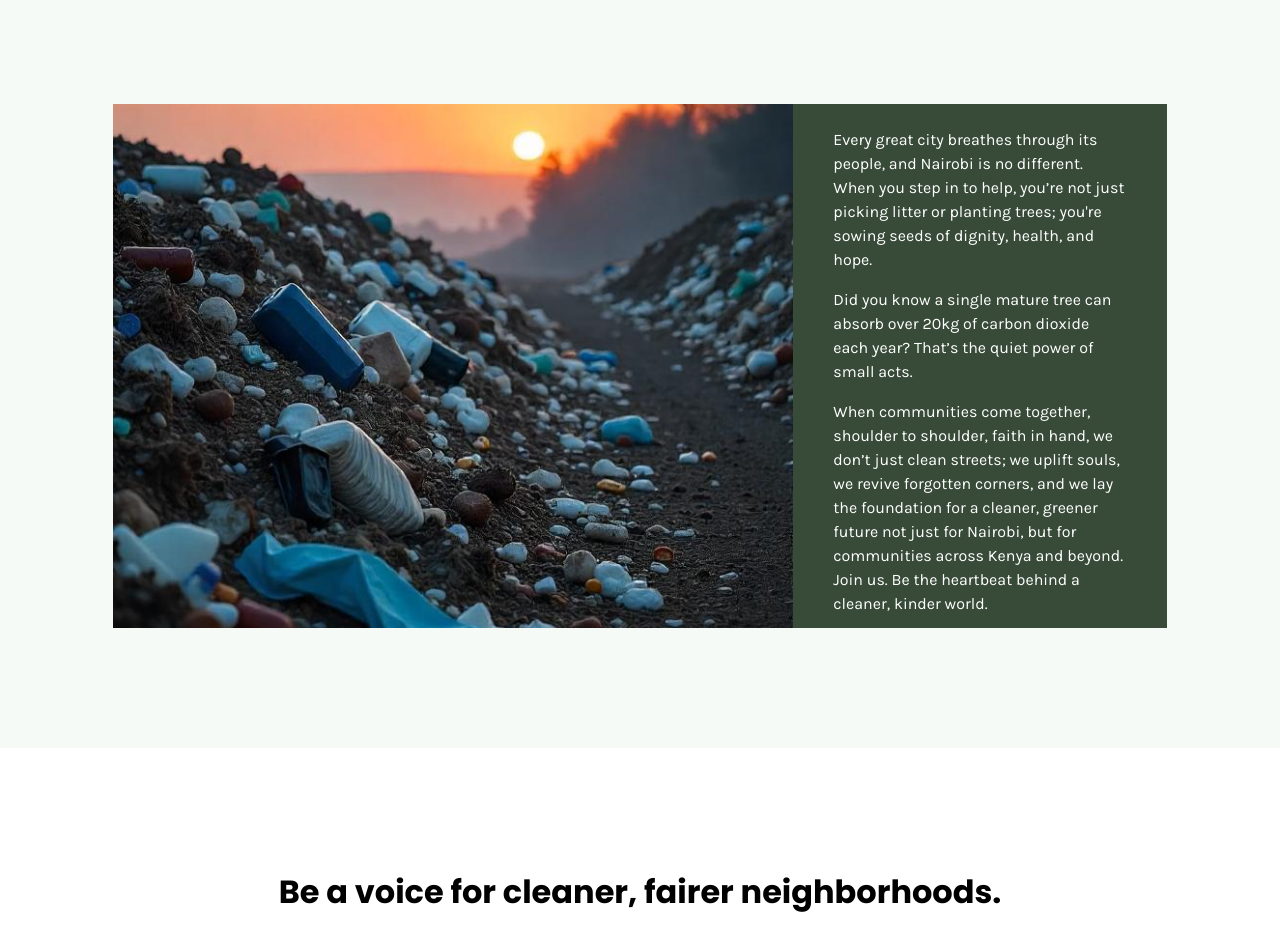
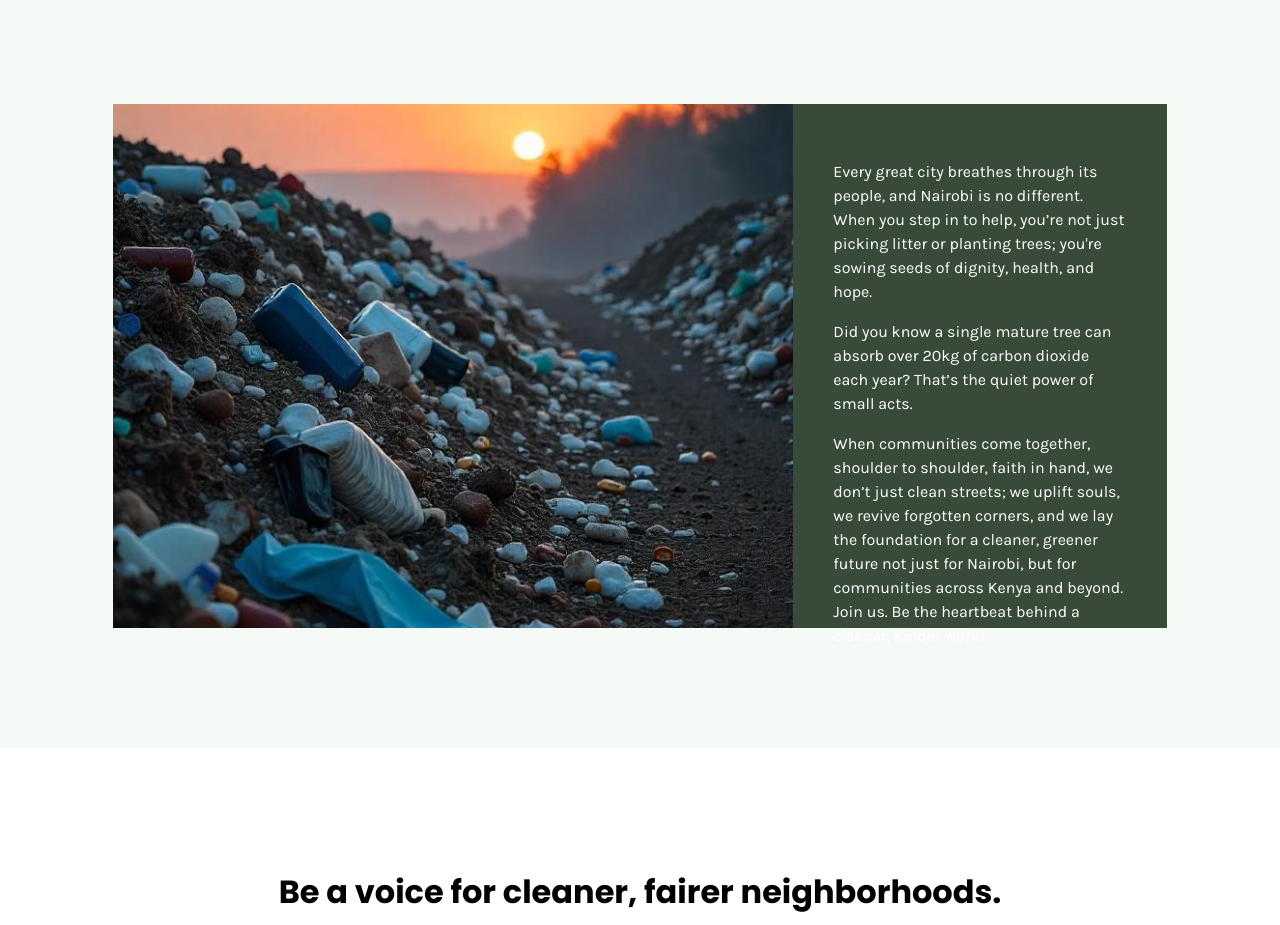
Before and after one commit to Ayiera-20/The-Unsolicited-Chosen-website, a React (Vite) app: page /getinvolved in a window 1280 px wide. Shown: the part 2500-3425 px from the top of the page. Built offline with nearby package versions, Linux system fonts and the light colour scheme.

Commit message:
style:adjust text padding

```diff
--- a/src/routes/Get_Involved/Insipiring_Facts.tsx
+++ b/src/routes/Get_Involved/Insipiring_Facts.tsx
@@ -11,8 +11,8 @@ const InspiringFacts = () => {
                 className="w-170 h-131 object-cover"
                 />
 
-                <div className="bg-[#384B38] w-full md:w-1/3 space-y-4 text-white px-10 py-6 text-[16px] h-131 max-h-131">
-                    <p>Every great city breathes through its people, and Nairobi is no different. When you step in to help, you’re not just picking litter or planting trees; you're sowing seeds of dignity, health, and hope. </p>
+                <div className="bg-[#384B38] w-full md:w-1/3 space-y-4 text-white px-10  py-6 text-[16px] h-131 max-h-131">
+                    <p className="pt-8">Every great city breathes through its people, and Nairobi is no different. When you step in to help, you’re not just picking litter or planting trees; you're sowing seeds of dignity, health, and hope. </p>
                     <p>Did you know a single mature tree can absorb over 20kg of carbon dioxide each year? That’s the quiet power of small acts. </p>
                     <p>When communities come together, shoulder to shoulder, faith in hand, we don’t just clean streets; we uplift souls, we revive forgotten corners, and we lay the foundation for a cleaner, greener future not just for Nairobi, but for communities across Kenya and beyond. Join us. Be the heartbeat behind a cleaner, kinder world.</p>
                 </div>
```
